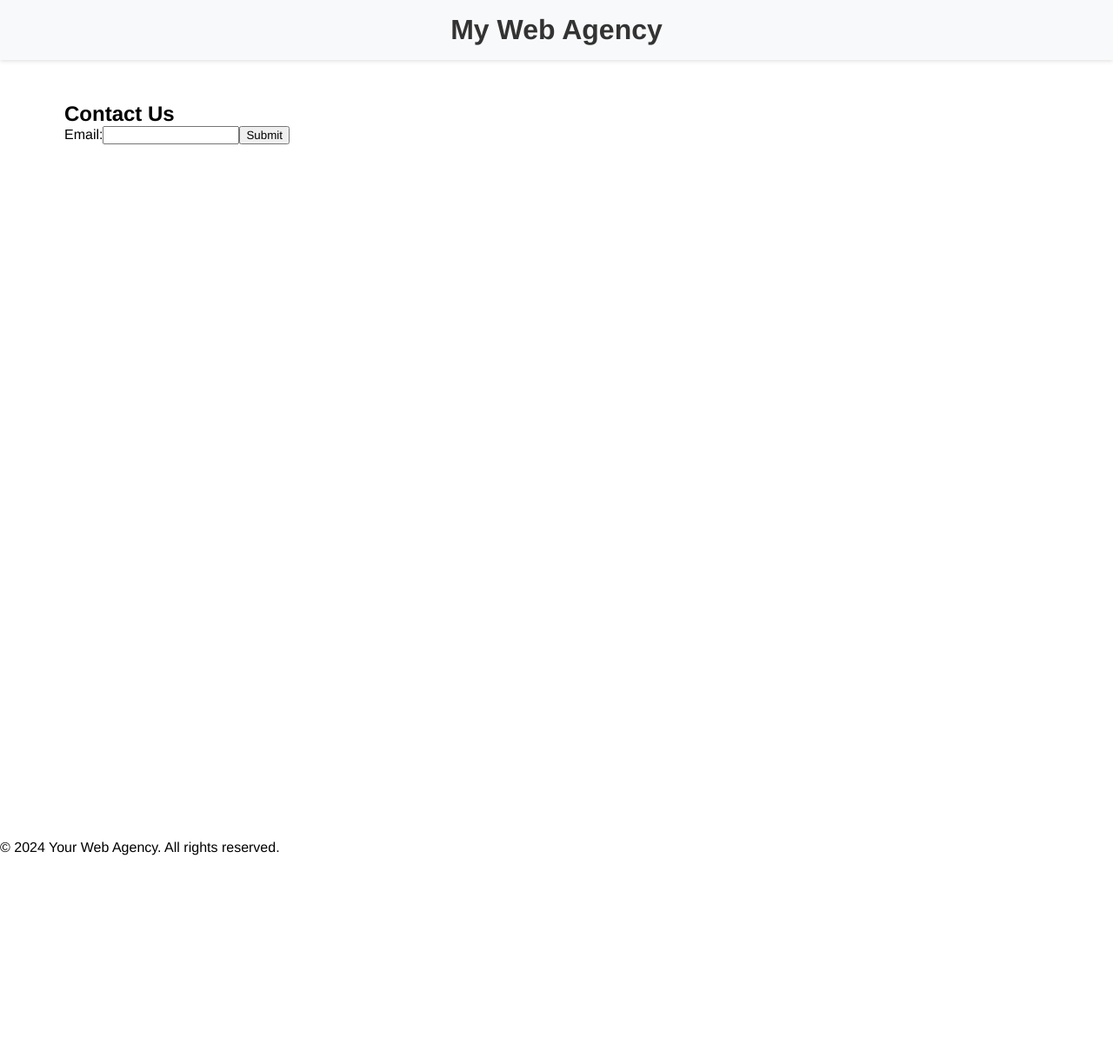
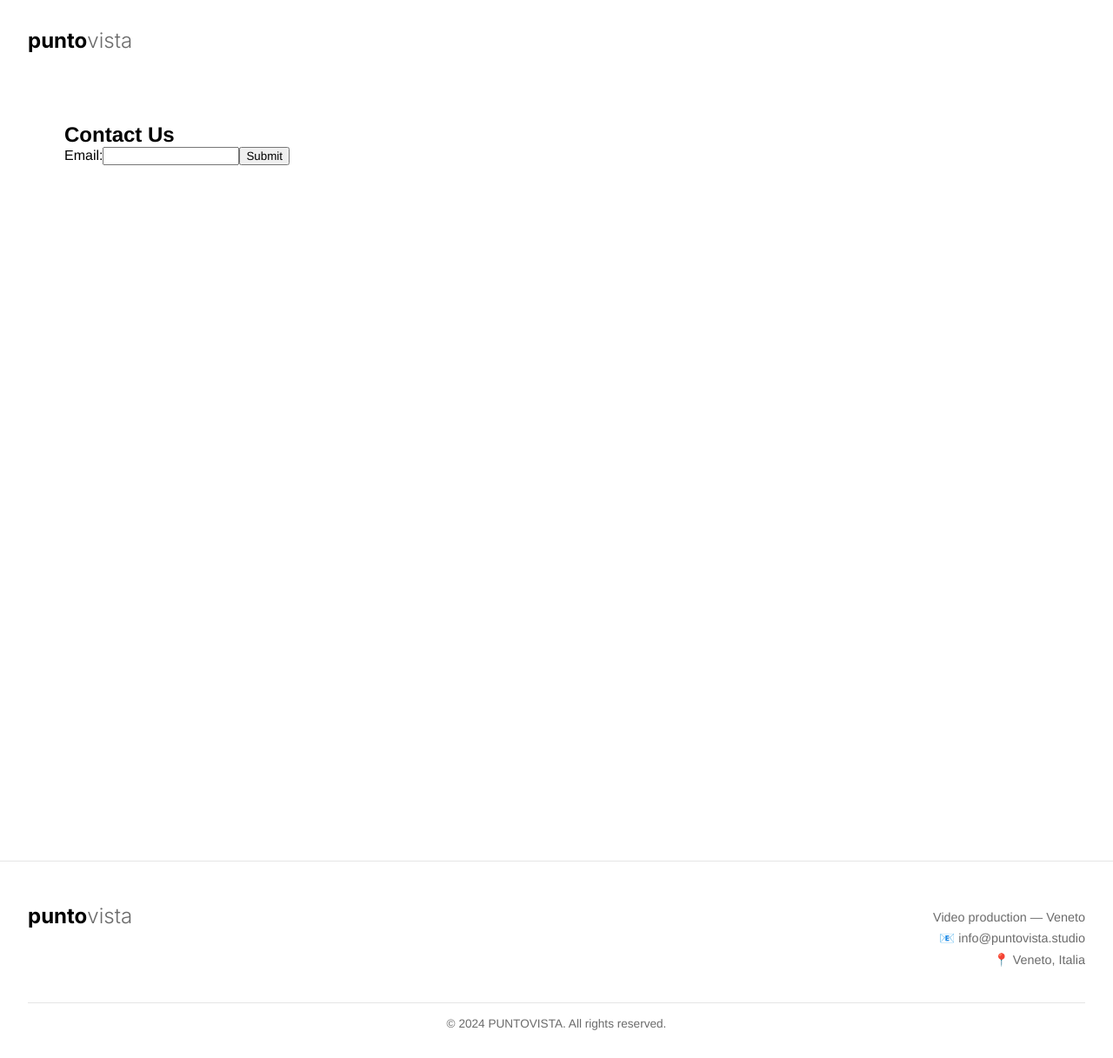
Before and after one commit to MojoNaut/my-web-agency, a React (Create React App) app: page /contact in a window 1280 px wide. Shown: the whole page at 87% size. Before the commit the page ends 984 px from the top, so only its background shows below. Built offline with nearby package versions, Linux system fonts and the light colour scheme; the HTML template or start-up script is replaced by a standard one.

Commit message:
Rebrand completo PUNTOVISTA - logo, header, footer, font Inter

```diff
--- a/public/index.html
+++ b/public/index.html
@@ -3,9 +3,15 @@
 <head>
   <meta charset="UTF-8">
   <meta name="viewport" content="width=device-width, initial-scale=1.0">
-  <title>My Web Agency</title>
+  <title>PUNTOVISTA | Video Production — Veneto</title>
+  <meta name="description" content="Studio boutique di produzione video. Qualità cinematografica, narrazione su misura. Veneto, Italia.">
   <!-- Add Font Awesome CSS link here -->
-  <link rel="stylesheet" href="https://cdnjs.cloudflare.com/ajax/libs/font-awesome/4.7.0/css/font-awesome.min.css">
+   <!-- Google Font Inter -->
+<link rel="preconnect" href="https://fonts.googleapis.com">
+<link rel="preconnect" href="https://fonts.gstatic.com" crossorigin>
+<link href="https://fonts.googleapis.com/css2?family=Inter:wght@300;400;700&display=swap" rel="stylesheet">
+
+<link rel="stylesheet" href="https://cdnjs.cloudflare.com/ajax/libs/font-awesome/4.7.0/css/font-awesome.min.css">
 
 </head>
 <body>
--- a/src/components/Footer.css
+++ b/src/components/Footer.css
@@ -0,0 +1,81 @@
+footer {
+  padding: 3rem 2rem 2rem;
+  border-top: 1px solid rgba(0, 0, 0, 0.1);
+}
+
+#dark footer {
+  border-top: 1px solid rgba(255, 255, 255, 0.1);
+}
+
+.footer-content {
+  display: flex;
+  justify-content: space-between;
+  align-items: flex-start;
+  margin-bottom: 2rem;
+  flex-wrap: wrap;
+  gap: 2rem;
+}
+
+.footer-logo {
+  display: flex;
+  align-items: baseline;
+}
+
+.footer-logo .logo-punto {
+  font-family: 'Inter', sans-serif;
+  font-weight: 700;
+  font-size: 1.5rem;
+  color: #000;
+}
+
+.footer-logo .logo-vista {
+  font-family: 'Inter', sans-serif;
+  font-weight: 300;
+  font-size: 1.5rem;
+  color: #6B6B6B;
+}
+
+#dark .footer-logo .logo-punto {
+  color: #FFF;
+}
+
+#dark .footer-logo .logo-vista {
+  color: rgba(255, 255, 255, 0.6);
+}
+
+.footer-info {
+  text-align: right;
+}
+
+.footer-info p {
+  margin: 0.5rem 0;
+  font-size: 0.9rem;
+  color: #6B6B6B;
+}
+
+.footer-copyright {
+  text-align: center;
+  padding-top: 1rem;
+  border-top: 1px solid rgba(0, 0, 0, 0.1);
+}
+
+#dark .footer-copyright {
+  border-top: 1px solid rgba(255, 255, 255, 0.1);
+}
+
+.footer-copyright p {
+  margin: 0;
+  font-size: 0.85rem;
+  color: #6B6B6B;
+}
+
+@media (max-width: 768px) {
+  .footer-content {
+    flex-direction: column;
+    text-align: center;
+  }
+
+  .footer-info {
+    text-align: center;
+  }
+}
--- a/src/components/Footer.jsx
+++ b/src/components/Footer.jsx
@@ -1,11 +1,25 @@
 import React from 'react';
 import './Footer.css';
+
 const Footer = () => {
-    return (
-        <footer>
-            <p>&copy; 2024 Your Web Agency. All rights reserved.</p>
-        </footer>
-    );
-}
+  return (
+    <footer>
+      <div className="footer-content">
+        <div className="footer-logo">
+          <span className="logo-punto">punto</span>
+          <span className="logo-vista">vista</span>
+        </div>
+        <div className="footer-info">
+          <p>Video production — Veneto</p>
+          <p>📧 info@puntovista.studio</p>
+          <p>📍 Veneto, Italia</p>
+        </div>
+      </div>
+      <div className="footer-copyright">
+        <p>&copy; 2024 PUNTOVISTA. All rights reserved.</p>
+      </div>
+    </footer>
+  );
+};
 
 export default Footer;
--- a/src/components/Header.css
+++ b/src/components/Header.css
@@ -1,13 +1,35 @@
-/* Example styles for Header component */
 header {
-    background-color: #f8f9fa;
-    padding: 1rem;
-    text-align: center;
-    box-shadow: 0 2px 4px rgba(0, 0, 0, 0.1);
-  }
+  padding: 2rem;
+  display: flex;
+  justify-content: space-between;
+  align-items: center;
+}
 
-  h1 {
-    margin: 0;
-    font-size: 2rem;
-    color: #333;
-  }
+.logo {
+  display: flex;
+  align-items: baseline;
+  gap: 0;
+}
+
+.logo-punto {
+  font-family: 'Inter', sans-serif;
+  font-weight: 700; /* Bold */
+  font-size: 1.5rem;
+  color: #000;
+}
+
+.logo-vista {
+  font-family: 'Inter', sans-serif;
+  font-weight: 300; /* Light */
+  font-size: 1.5rem;
+  color: #6B6B6B;
+}
+
+/* Dark mode */
+#dark .logo-punto {
+  color: #FFF;
+}
+
+#dark .logo-vista {
+  color: rgba(255, 255, 255, 0.6);
+}
--- a/src/components/Header.jsx
+++ b/src/components/Header.jsx
@@ -1,11 +1,14 @@
 import React from 'react';
-import './Header.css'; // if you have styles specific to the Header component
+import './Header.css';
 
 const Header = () => {
   return (
     <header>
-      <h1>My Web Agency</h1>
-      {/* Add navigation links here */}
+      <div className="logo">
+        <span className="logo-punto">punto</span>
+        <span className="logo-vista">vista</span>
+      </div>
+      {/* Navigation verrà aggiunta dopo */}
     </header>
   );
 };
```
